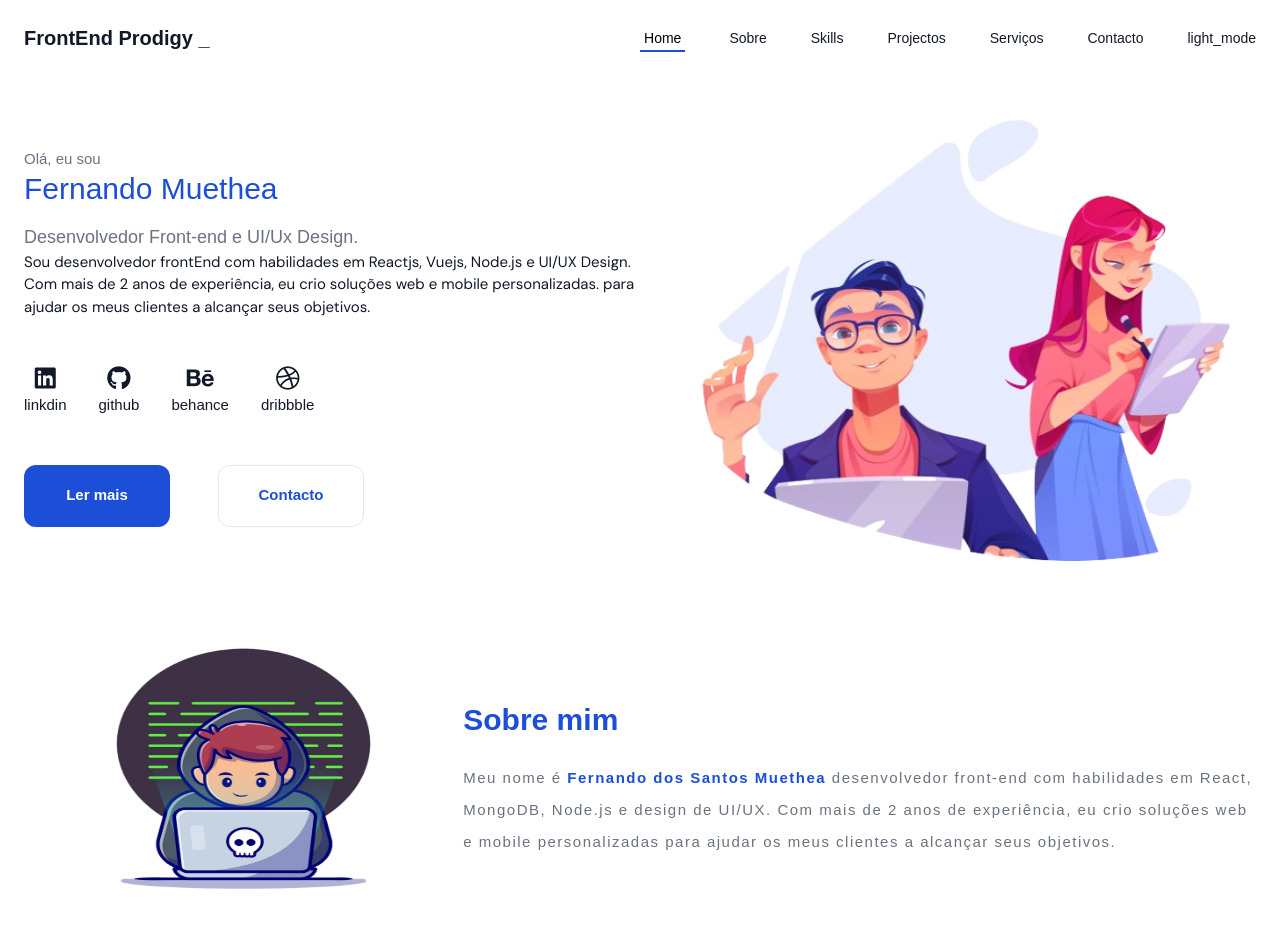
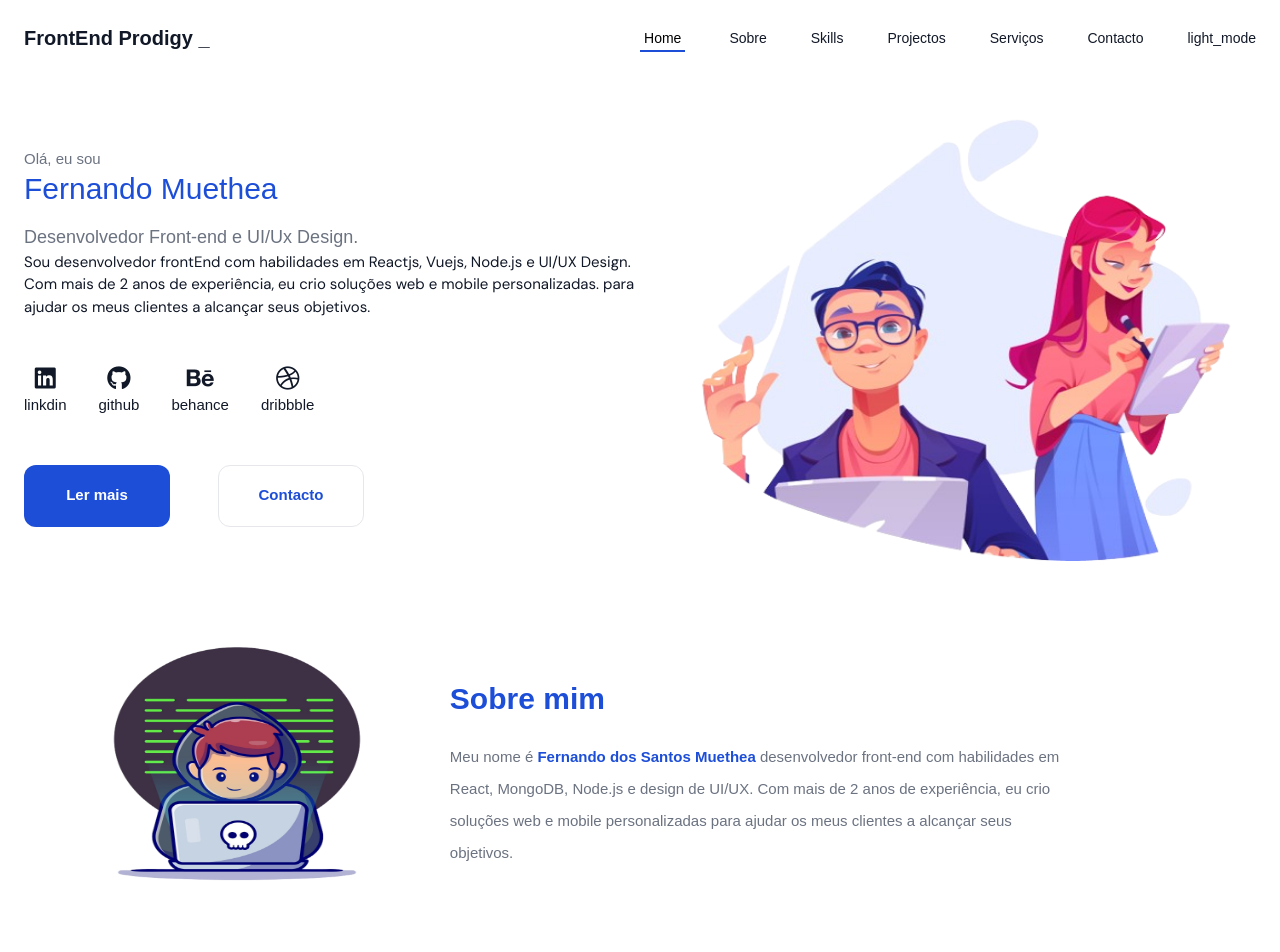
Before and after one commit to theablade/PortfolioDev, a Vue app: page / in a window 1280 px wide. Shown: the top 952 px of the page. Built offline with nearby package versions, Linux system fonts and the light colour scheme.

Commit message:
update font about me

```diff
--- a/src/views/HomeView.vue
+++ b/src/views/HomeView.vue
@@ -79,7 +79,7 @@
         <div class="lg:w-3/4 mt-9 lg:mt-7">
 
           <h1 class="lg:text-3xl text-lg  text-blue-700 font-bold">Sobre mim</h1>
-          <p class="text-justify lg:text-left leading-8  mt-6 text-gray-500 tracking-widest">
+          <p class=" lg:w-[620px]  text-justify lg:text-left leading-8 text-base/2 mt-6 text-gray-500">
             Meu nome é <span class="text-blue-700 font-bold">
               Fernando dos Santos Muethea
             </span>desenvolvedor front-end com habilidades em React, MongoDB, Node.js
```
